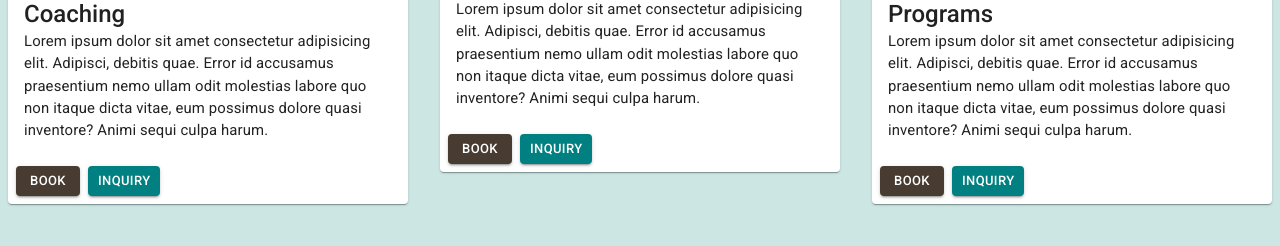
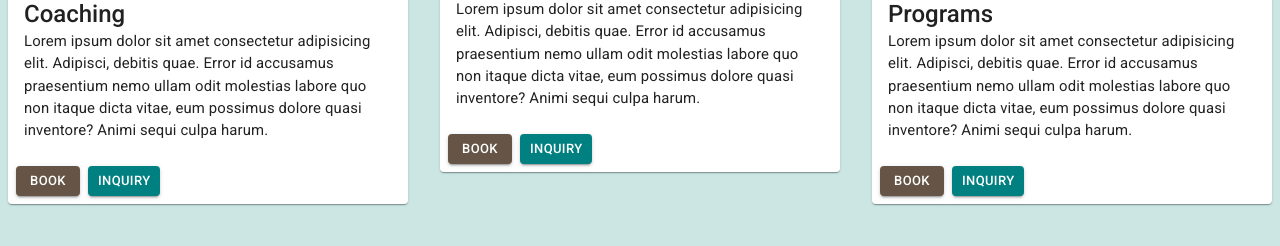
Before and after one commit to Forbidden-Duck/mandy-mindset-coach, a React app in the folder frontend/: page /services in a window 1280 px wide. Shown: the part 366-612 px from the top of the page. Built offline with nearby package versions, Linux system fonts and the light colour scheme.

Commit message:
Increase lightness of book button

```diff
--- a/frontend/src/components/ServicesCard/ServicesCard.jsx
+++ b/frontend/src/components/ServicesCard/ServicesCard.jsx
@@ -173,7 +173,15 @@ function ServicesCard(props) {
                                 variant="contained"
                                 size="small"
                                 onClick={handleBook}
-                                sx={{ color: "white" }}
+                                sx={{
+                                    color: "white",
+                                    background: (theme) =>
+                                        theme.palette.primary.light,
+                                    "&:hover": {
+                                        background: (theme) =>
+                                            theme.palette.primary.main,
+                                    },
+                                }}
                             >
                                 Book
                             </Button>
```
